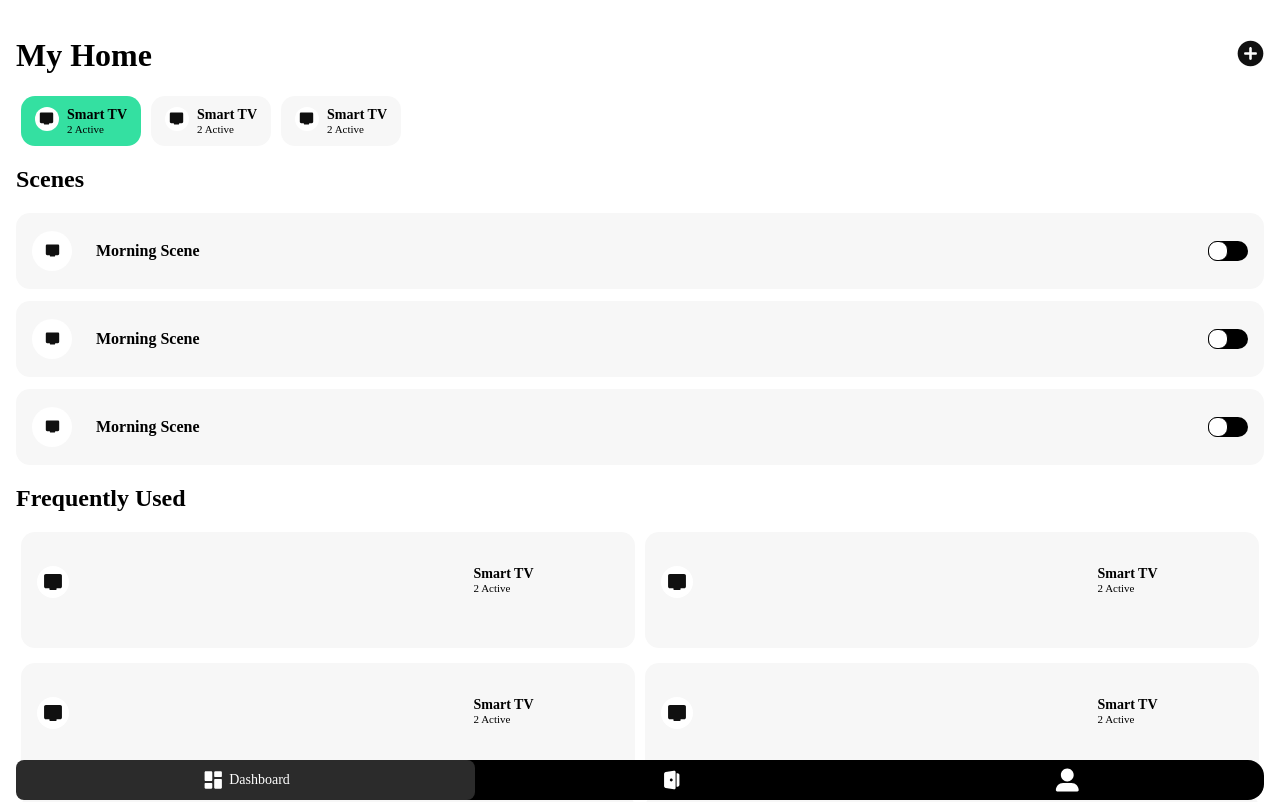
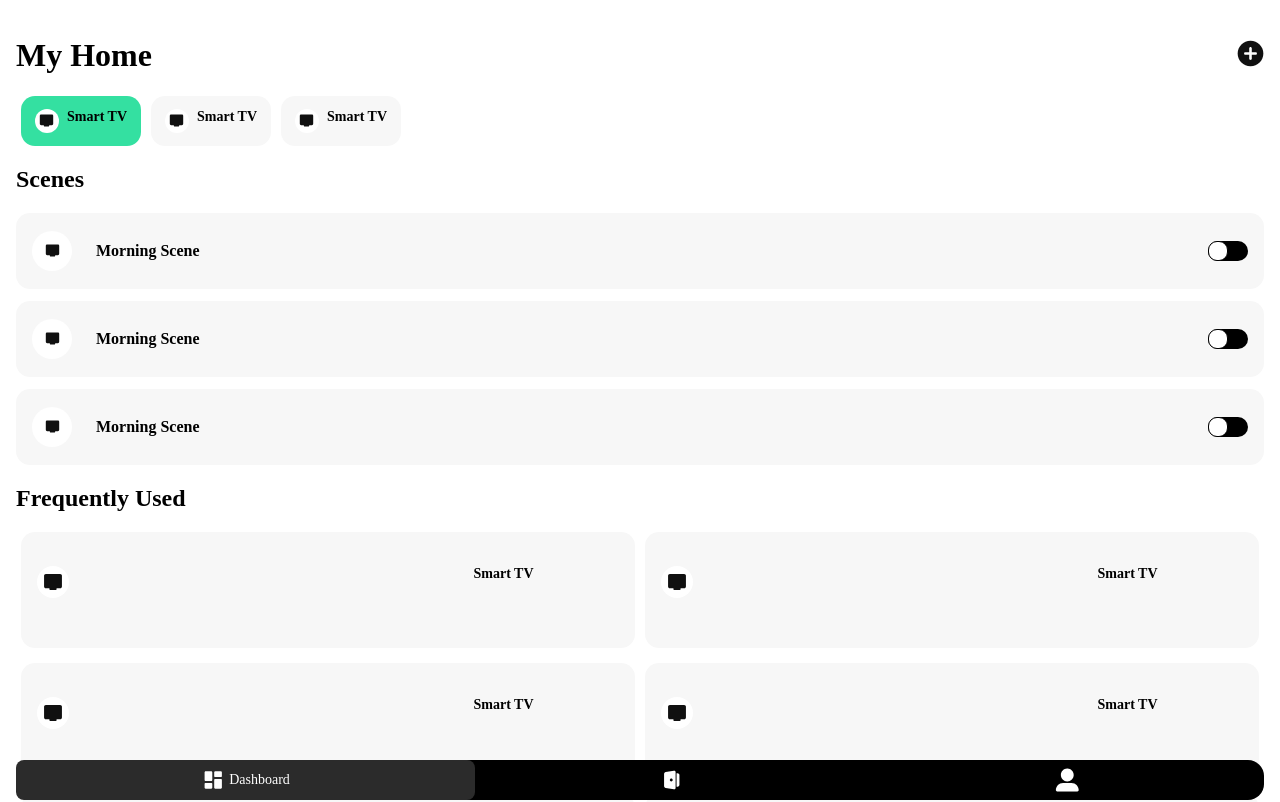
Before and after one commit to psycho-o0o/CoShell, a Next.js app: page /dashboard in a window 1280 px wide. Shown: the top 802 px of the page. Built offline with nearby package versions, Linux system fonts and the light colour scheme.

Commit message:
@Design 보여줄 때가 아닌 선택될 때는 작동중인 숫자가 뜨지 않도록 한다.

```diff
--- a/src/component/Button/DeviceButton/index.tsx
+++ b/src/component/Button/DeviceButton/index.tsx
@@ -43,7 +43,9 @@ export default function DeviceButton({
                     } */}
                     <DeviceWrap>
                         <div className="name">Smart TV</div>
-                        <div className="num">2 Active</div>
+                        {type === "toggle" && (
+                            <div className="num">2 Active</div>
+                        )}
                     </DeviceWrap>
                 </Container>
             </Wrap>
```
